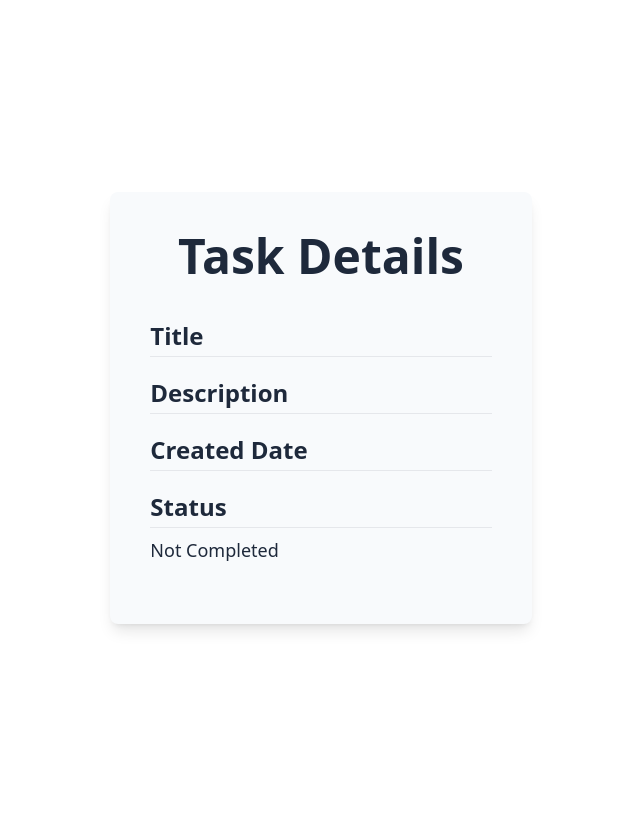
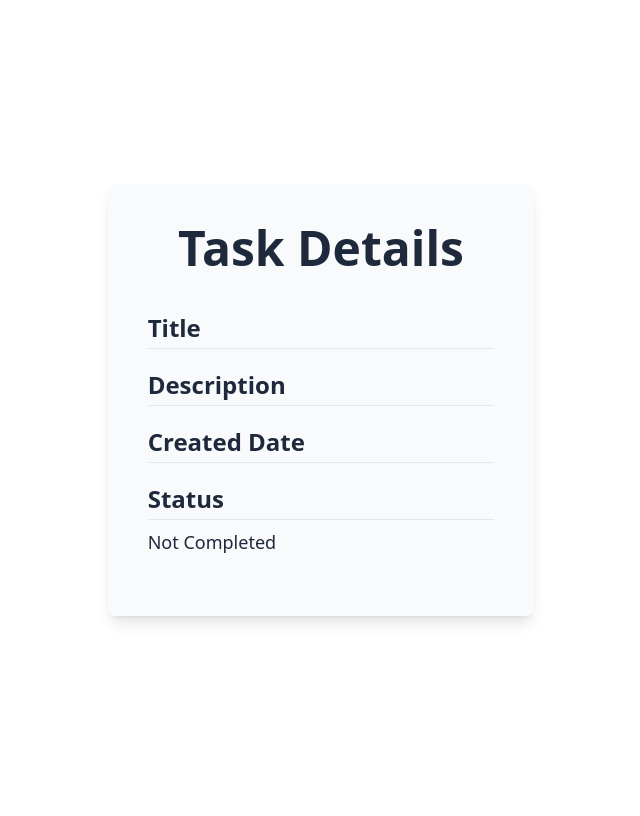
Before and after one commit to GokulramGHV/WD201-Level-6-Milestone, a Django app: template templates/task_detail.html in a window 1280 px wide. Shown: the whole page, without its empty margins (319-959 px from the left). After the commit the page ends 623 px from the top, so only its background shows below. Run offline with Django 3.2, Linux system fonts and the light colour scheme; the template is opened without the code that fills it, so the values that code supplies are empty; some libraries are stand-ins or nearby versions.

Commit message:
Update base.html

```diff
--- a/templates/base.html
+++ b/templates/base.html
@@ -26,10 +26,10 @@
 		<title>{% block title %}{% endblock %}</title>
 	</head>
 	<body>
-		<div class="container my-auto mx-0 p-2" id="content-wrapper">
+
 			<div class="grid justify-items-center items-center h-screen">
 				{% block content %}{% endblock %}
 			</div>
-		</div>
+
 	</body>
 </html>
```
